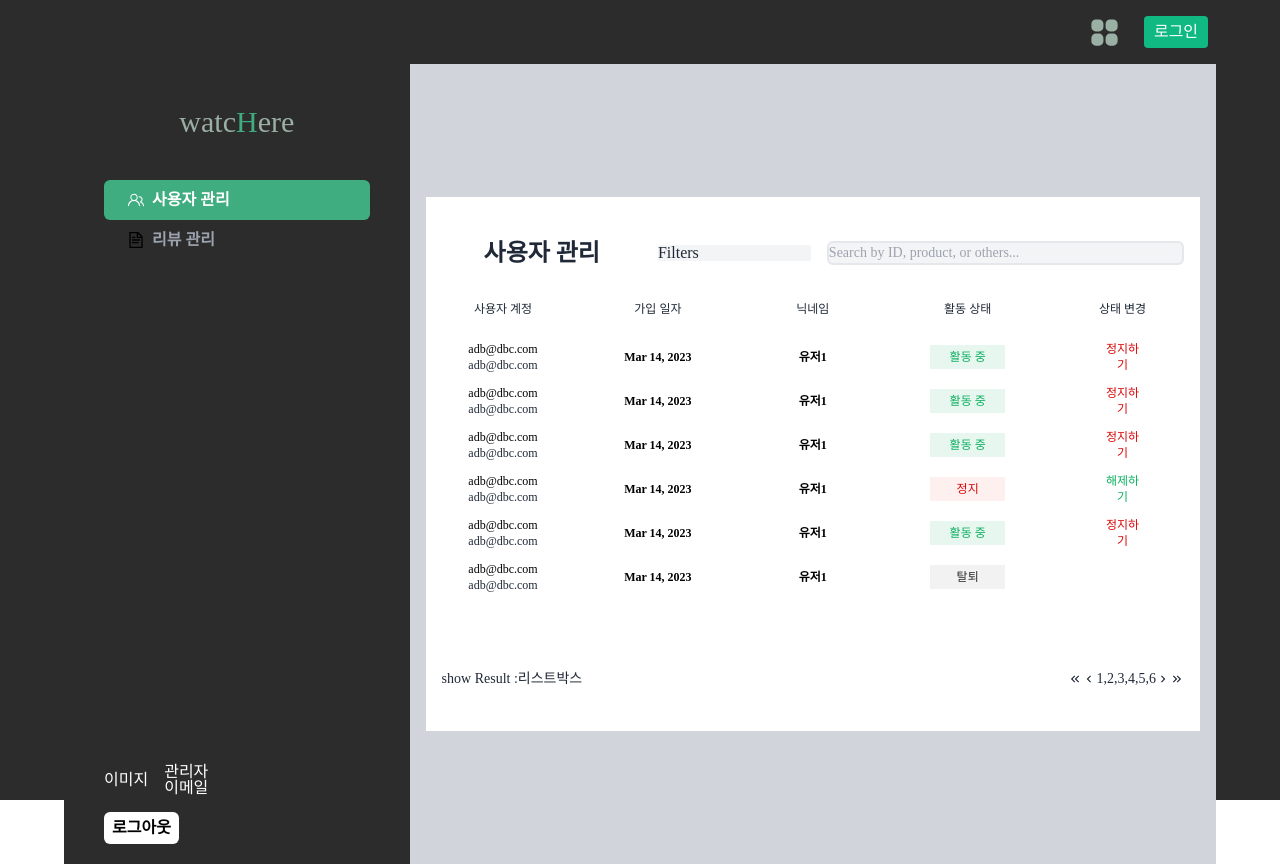
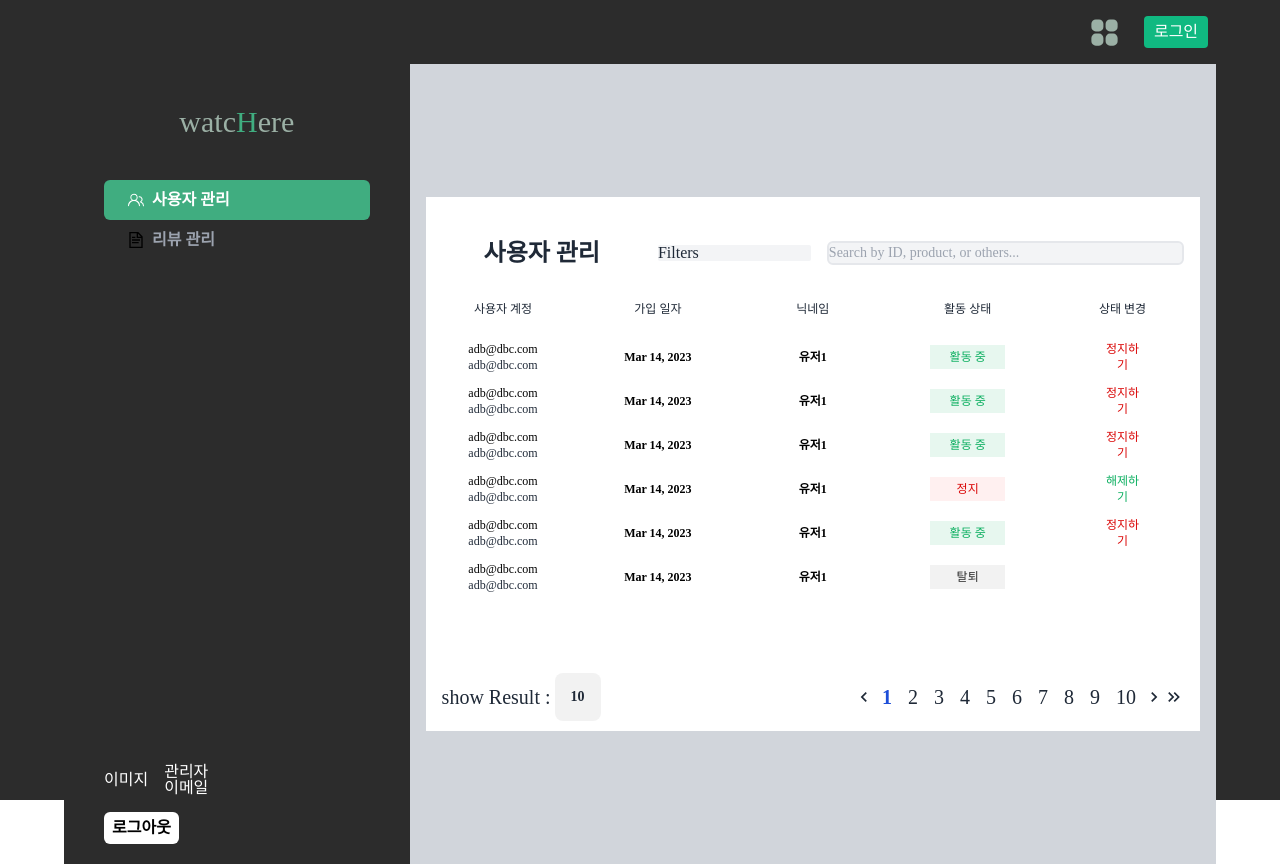
Before and after one commit to 9woody5/watcHere, a React (Vite) app: page /Admin in a window 1280 px wide. Built offline with nearby package versions, Linux system fonts and the light colour scheme; a web font is replaced by a local one.

Commit message:
Feat: 페이지네이션 작업
1. 어드민페이지 페이지네이션 기능 추가
2. 카테고리 마우스 오버시 정보 표시기능 작업
3. 파일 폴더 이동

```diff
--- a/src/App.jsx
+++ b/src/App.jsx
@@ -7,7 +7,7 @@ import MainNav from "./Components/MainNav";
 import MainPage from "./Pages/MainPage";
 import Footer from "./Common/Footer";
 import ErrorPage from "./Common/Error";
-import AdmimMain from "./admin/Main";
+import AdmimMain from "./Pages/AdminMain";
 import ContentCategory from "./Components/CategoryContent";
 import { footerEnabledRecoil } from "./Common/CommonAtom";
 import { useRecoilState } from "recoil";
--- a/src/Common/CommonAtom.jsx
+++ b/src/Common/CommonAtom.jsx
@@ -2,5 +2,5 @@ import { atom } from "recoil";
 
 export const footerEnabledRecoil = atom({
   key: "fotterenabledRecoil",
-  default: false,
+  default: true,
 });
--- a/src/admin/Main.jsx
+++ b/src/Pages/AdminMain.jsx
@@ -1,11 +1,11 @@
 import { useEffect, useState } from "react";
-import { ADMIN_MENU_USER, ADMIN_MENU_REVIEW } from "./adminEnum";
+import { ADMIN_MENU_USER, ADMIN_MENU_REVIEW } from "../admin/AdminEnum";
 import { GoPeople } from "react-icons/go";
 import { GrDocumentText } from "react-icons/gr";
 import { footerEnabledRecoil } from "../Common/CommonAtom";
 import { useRecoilState } from "recoil";
-import AdminUserList from "./UserList";
-import AdminReviewList from "./ReviewList";
+import AdminUserList from "./AdminUserList";
+import AdminReviewList from "./AdminReviewList";
 export default function AdmimMain() {
   const [selectMenu, setSelectNemu] = useState(ADMIN_MENU_USER); // 현재 버튼의 상태를 봅니다.
   const [, setFooterEnabled] = useRecoilState(footerEnabledRecoil); // 푸터를 활성화 할지 말지를 결정합니다.
--- a/src/admin/ReviewList.jsx
+++ b/src/Pages/AdminReviewList.jsx
@@ -1,4 +1,5 @@
 import dummyReviewList from "../resources/userreview.json";
+import dummyPageNation from "../resources/pagenition.json";
 import {
   MdKeyboardDoubleArrowLeft,
   MdKeyboardDoubleArrowRight,
@@ -9,8 +10,13 @@ import DateFormat, { TIME_FORMATTER_MM_dd_yy } from "../Common/DateFormat";
 import { useEffect, useState } from "react";
 // import { PostData } from "../Network/Connect";
 import { textOverflow } from "../Common/TextOverflow";
+
 export default function AdminUserList() {
   const [userList, setUserList] = useState([]);
+  const [nowPage, setNowPage] = useState(1);
+  const [nowBlock, setNowBlock] = useState(1);
+  const [maxBlock, setMaxBlock] = useState(0);
+  const [maxPage, setMaxPage] = useState(10);
   /**
    * 서버에서 유저리스트를 받아오는 함수
    *
@@ -27,6 +33,35 @@ export default function AdminUserList() {
       setUserList(dummyReviewList.user_data);
     }
   };
+
+  /**
+   * 페이지 이동을 블록단위로 하는 기능
+   * @param {int} block --- 움직일 블록 번호
+   */
+  const handlePageBlock = (block) => {
+    setNowBlock(block);
+    setNowPage(1);
+  };
+  /**
+   * 구현기능 : 페이지 이동
+   * 이슈 : Arrow가 불필요한 시점에 노출되는 문제
+   *
+   */
+  const handlePageClick = (page) => {
+    if (page <= 0) {
+      if (nowBlock > 1) {
+        setNowPage(maxPage);
+        setNowBlock(nowBlock - 1);
+      }
+    } else if (page > maxPage) {
+      if (nowBlock < maxBlock) {
+        setNowPage(1);
+        setNowBlock(nowBlock + 1);
+      }
+    } else {
+      setNowPage(page);
+    }
+  };
   // const putUserActivateStatus = async (uid) => {
   //   // 중간에 모달작업 진행해서 사용자의 최종컨펌을 1회 더 받아야함
   //   let jsonData = {};
@@ -35,8 +70,10 @@ export default function AdminUserList() {
   //   console.log(response);
   // };
   useEffect(() => {
+    setMaxBlock(parseInt(dummyPageNation.total_page / maxPage));
     getUserData();
-  }, []);
+  }, [maxPage]);
+
   return (
     <div className="h-full bg-gray-300 flex flex-col justify-center">
       <div className="h-2/3 bg-white mx-4">
@@ -82,25 +119,69 @@ export default function AdminUserList() {
             </div>
           ))}
         </div>
-        <div className="text-sm mt-4 ml-4 flex justify-between items-center">
+        <div className="text-xl mt-4 ml-4 flex justify-between items-center">
           <div className="flex items-center justify-center">
             <div> show Result :</div>
-            <div> 리스트박스</div>
+            <div>
+              <div className="dropdown">
+                <label tabIndex={0} className="btn m-1 ">
+                  {maxPage}
+                </label>
+                <ul
+                  tabIndex={0}
+                  className="dropdown-content z-[1] menu p-2 shadow bg-gray-200 rounded-box"
+                >
+                  <li>
+                    <a onClick={() => setMaxPage(10)}>10</a>
+                  </li>
+                  <li>
+                    <a onClick={() => setMaxPage(5)}>5</a>
+                  </li>
+                </ul>
+              </div>
+            </div>
           </div>
           <div className="flex items-center justify-center mr-4">
+            {nowBlock > 1 && (
+              <div>
+                <MdKeyboardDoubleArrowLeft
+                  onClick={() => {
+                    handlePageBlock(nowBlock - 1);
+                  }}
+                />
+              </div>
+            )}
             <div>
-              <MdKeyboardDoubleArrowLeft />
+              <MdKeyboardArrowLeft
+                onClick={() => handlePageClick(nowPage - 1)}
+              />
             </div>
+
+            {Array.from({ length: maxPage }, (_, index) => (
+              <button
+                key={index}
+                className={`mx-2 ${
+                  nowPage === index + 1 ? "text-blue-700 font-bold" : ""
+                }`}
+                onClick={() => handlePageClick(index + 1)}
+              >
+                {index + 1}
+              </button>
+            ))}
             <div>
-              <MdKeyboardArrowLeft />
+              <MdKeyboardArrowRight
+                onClick={() => handlePageClick(nowPage + 1)}
+              />
             </div>
-            <div> 1,2,3,4,5,6</div>
-            <div>
-              <MdKeyboardArrowRight />
-            </div>
-            <div>
-              <MdKeyboardDoubleArrowRight />
-            </div>
+            {nowBlock < maxBlock && (
+              <div>
+                <MdKeyboardDoubleArrowRight
+                  onClick={() => {
+                    handlePageBlock(nowBlock + 1);
+                  }}
+                />
+              </div>
+            )}
           </div>
         </div>
       </div>
--- a/src/admin/UserList.jsx
+++ b/src/Pages/AdminUserList.jsx
@@ -1,9 +1,10 @@
 import dummyUserList from "../resources/userInfo.json";
+import dummyPageNation from "../resources/pagenition.json";
 import {
   ADMIN_MENU_USER_ACTIVATE,
   ADMIN_MENU_USER_BAN,
   ADMIN_MENU_USER_WITHDRAW,
-} from "./adminEnum";
+} from "../admin/AdminEnum";
 import {
   MdKeyboardDoubleArrowLeft,
   MdKeyboardDoubleArrowRight,
@@ -16,6 +17,10 @@ import { PostData } from "../Network/Connect";
 
 export default function AdminUserList() {
   const [userList, setUserList] = useState([]);
+  const [nowPage, setNowPage] = useState(1);
+  const [nowBlock, setNowBlock] = useState(1);
+  const [maxBlock, setMaxBlock] = useState(0);
+  const [maxPage, setMaxPage] = useState(10);
   /**
    * 서버에서 유저리스트를 받아오는 함수
    *
@@ -32,6 +37,35 @@ export default function AdminUserList() {
       setUserList(dummyUserList.user_data);
     }
   };
+  /**
+   * 페이지 이동을 블록단위로 하는 기능
+   * @param {int} block --- 움직일 블록 번호
+   */
+  const handlePageBlock = (block) => {
+    setNowBlock(block);
+    setNowPage(1);
+  };
+  /**
+   * 구현기능 : 페이지 이동
+   * 이슈 : Arrow가 불필요한 시점에 노출되는 문제
+   *
+   */
+  const handlePageClick = (page) => {
+    if (page <= 0) {
+      if (nowBlock > 1) {
+        setNowPage(maxPage);
+        setNowBlock(nowBlock - 1);
+      }
+    } else if (page > maxPage) {
+      if (nowBlock < maxBlock) {
+        setNowPage(1);
+        setNowBlock(nowBlock + 1);
+      }
+    } else {
+      setNowPage(page);
+    }
+  };
+
   const putUserActivateStatus = async (uid) => {
     // 중간에 모달작업 진행해서 사용자의 최종컨펌을 1회 더 받아야함
     let jsonData = {};
@@ -40,8 +74,9 @@ export default function AdminUserList() {
     console.log(response);
   };
   useEffect(() => {
+    setMaxBlock(parseInt(dummyPageNation.total_page / maxPage));
     getUserData();
-  }, []);
+  }, [maxPage]);
   return (
     <div className="h-full bg-gray-300 flex flex-col justify-center">
       <div className="h-2/3 bg-white mx-4">
@@ -92,25 +127,69 @@ export default function AdminUserList() {
             </div>
           ))}
         </div>
-        <div className="text-sm mt-4 ml-4 flex justify-between items-center">
+        <div className="text-xl mt-4 ml-4 flex justify-between items-center">
           <div className="flex items-center justify-center">
             <div> show Result :</div>
-            <div> 리스트박스</div>
+            <div>
+              <div className="dropdown">
+                <label tabIndex={0} className="btn m-1 ">
+                  {maxPage}
+                </label>
+                <ul
+                  tabIndex={0}
+                  className="dropdown-content z-[1] menu p-2 shadow bg-gray-200 rounded-box"
+                >
+                  <li>
+                    <a onClick={() => setMaxPage(10)}>10</a>
+                  </li>
+                  <li>
+                    <a onClick={() => setMaxPage(5)}>5</a>
+                  </li>
+                </ul>
+              </div>
+            </div>
           </div>
           <div className="flex items-center justify-center mr-4">
+            {nowBlock > 1 && (
+              <div>
+                <MdKeyboardDoubleArrowLeft
+                  onClick={() => {
+                    handlePageBlock(nowBlock - 1);
+                  }}
+                />
+              </div>
+            )}
             <div>
-              <MdKeyboardDoubleArrowLeft />
+              <MdKeyboardArrowLeft
+                onClick={() => handlePageClick(nowPage - 1)}
+              />
             </div>
+
+            {Array.from({ length: maxPage }, (_, index) => (
+              <button
+                key={index}
+                className={`mx-2 ${
+                  nowPage === index + 1 ? "text-blue-700 font-bold" : ""
+                }`}
+                onClick={() => handlePageClick(index + 1)}
+              >
+                {index + 1}
+              </button>
+            ))}
             <div>
-              <MdKeyboardArrowLeft />
+              <MdKeyboardArrowRight
+                onClick={() => handlePageClick(nowPage + 1)}
+              />
             </div>
-            <div> 1,2,3,4,5,6</div>
-            <div>
-              <MdKeyboardArrowRight />
-            </div>
-            <div>
-              <MdKeyboardDoubleArrowRight />
-            </div>
+            {nowBlock < maxBlock && (
+              <div>
+                <MdKeyboardDoubleArrowRight
+                  onClick={() => {
+                    handlePageBlock(nowBlock + 1);
+                  }}
+                />
+              </div>
+            )}
           </div>
         </div>
       </div>
--- a/src/resources/movieInfo.json
+++ b/src/resources/movieInfo.json
@@ -19,7 +19,23 @@
     {
       "idx": 2,
       "type": "movie",
-      "name_kr": "노 웨어",
+      "name_kr": "노 웨어1",
+      "year": "2023-09-29",
+      "link": "https://www.youtube.com/embed/KDUtdcU10YA?si=gMorzyaiWbXoGvo2",
+      "thumnail": "https://t1.daumcdn.net/movie/e7643d63181315cc1a4fa1f7c9be31338e20d41a"
+    },
+    {
+      "idx": 3,
+      "type": "movie",
+      "name_kr": "노 웨어2",
+      "year": "2023-09-29",
+      "link": "https://www.youtube.com/embed/KDUtdcU10YA?si=gMorzyaiWbXoGvo2",
+      "thumnail": "https://t1.daumcdn.net/movie/e7643d63181315cc1a4fa1f7c9be31338e20d41a"
+    },
+    {
+      "idx": 4,
+      "type": "movie",
+      "name_kr": "노 웨어3",
       "year": "2023-09-29",
       "link": "https://www.youtube.com/embed/KDUtdcU10YA?si=gMorzyaiWbXoGvo2",
       "thumnail": "https://t1.daumcdn.net/movie/e7643d63181315cc1a4fa1f7c9be31338e20d41a"
--- /dev/null
+++ b/src/resources/pagenition.json
@@ -0,0 +1,4 @@
+{
+  "total_page": 103,
+  "now_page": 1
+}
```
Also changed, not shown: src/Components/CategoryContent.jsx (+20 -3 lines), 1 other file (tests, documents, lock files or other folders).
